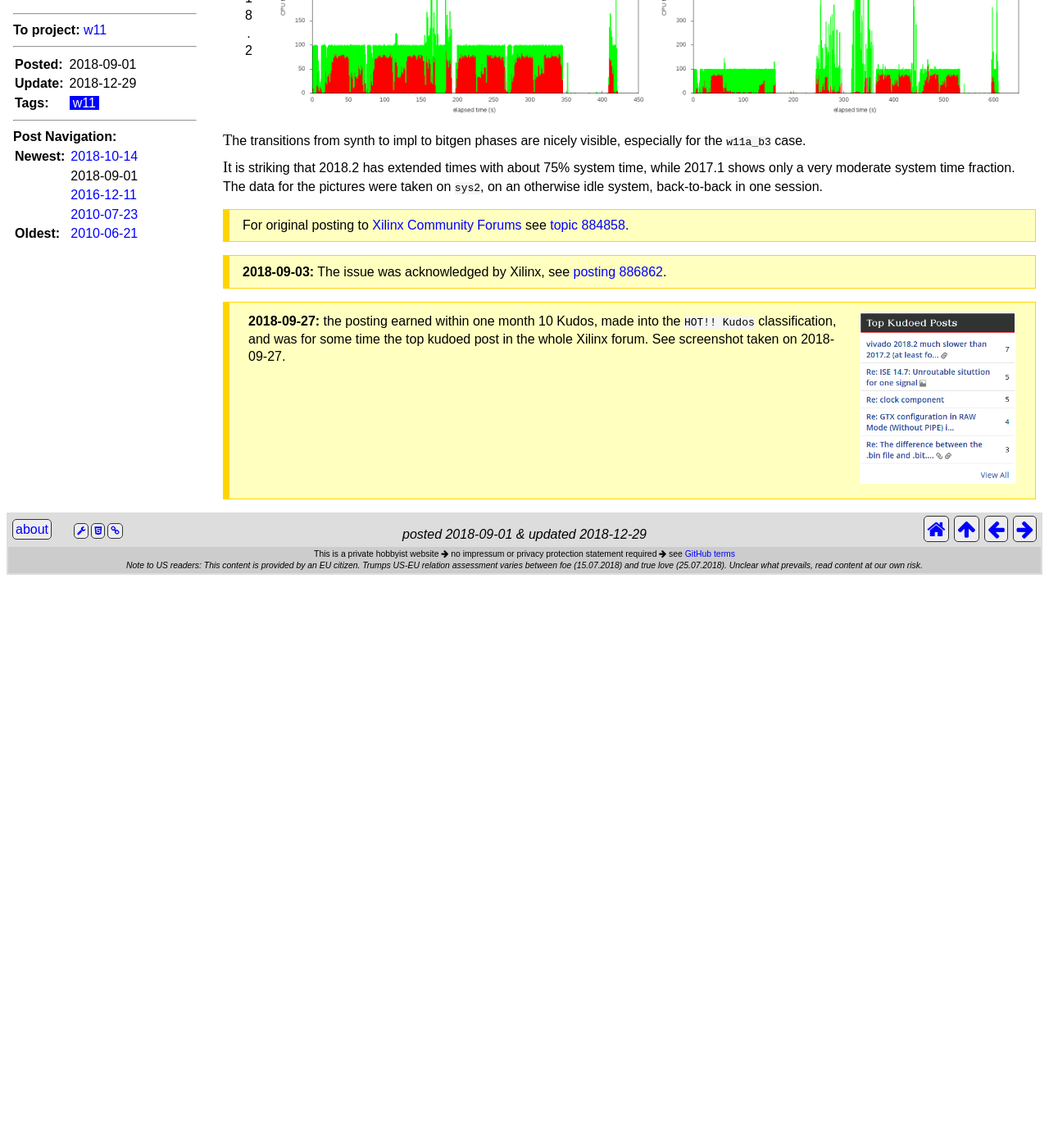
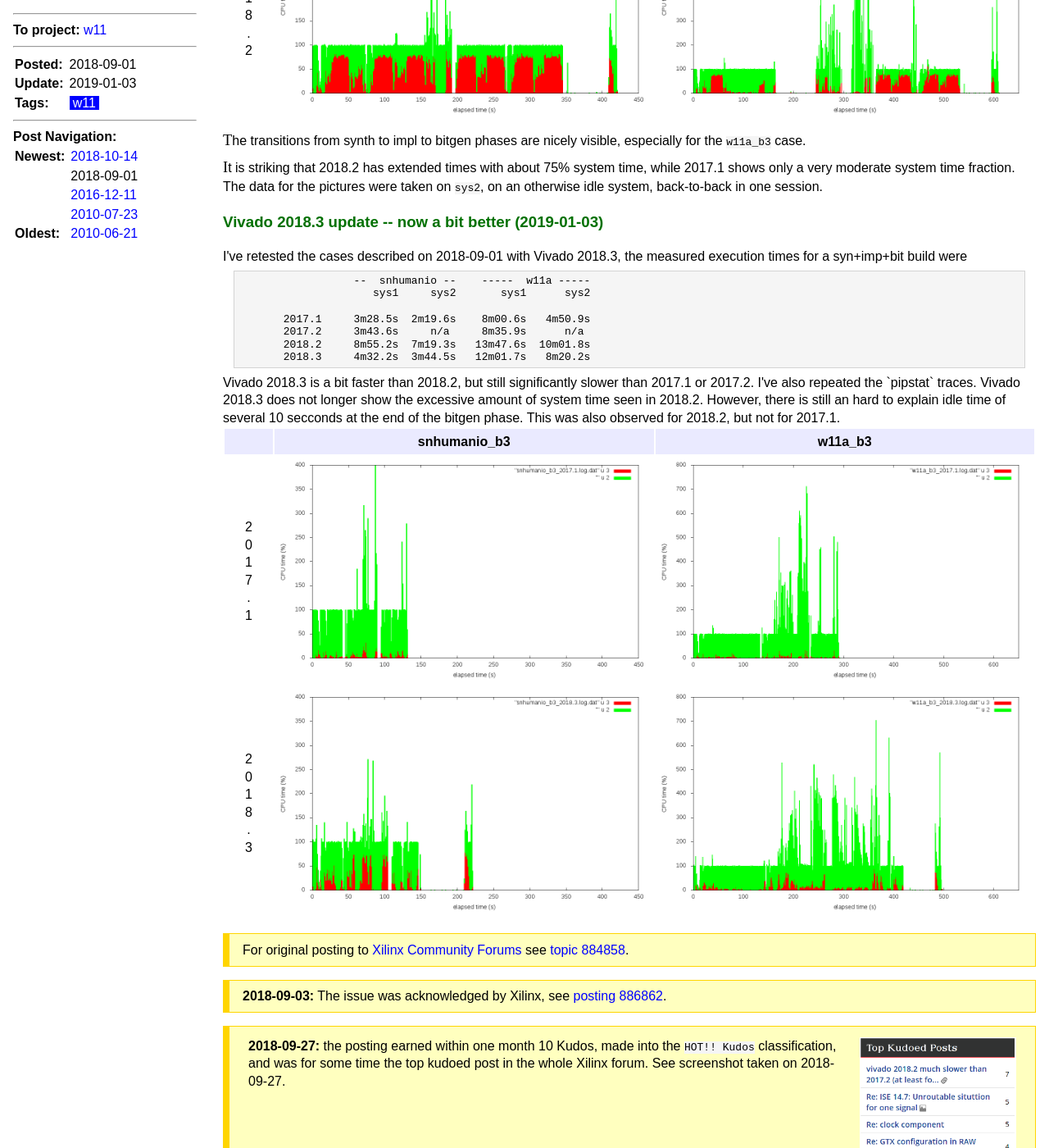
Before and after one commit to wfjm/wfjm.github.io, a Jekyll site: the page built from _posts/w11/2018-09-01-vivado-2018.2-much-slower.html, in a window 1280 px wide and 1400 px high, scrolled down 2527 px. Shown: the whole window at 82% size. Built offline with Jekyll 4.4.1, drawn with Linux system fonts in a browser that asks for light colours; before the commit the page ends 3236 px from its top, so only the background shows below that; some of the changed text lies outside the part shown.

Commit message:
blog update; w11a MIG update

```diff
--- a/_posts/w11/2018-09-01-vivado-2018.2-much-slower.html
+++ b/_posts/w11/2018-09-01-vivado-2018.2-much-slower.html
@@ -3,7 +3,7 @@ title: "vivado 2018.2 much slower than 2017.2"
 tags:  ["w11"]
 #
 my:
-  changedate: 2018-12-29
+  changedate: 2019-01-03
   figpath : ../../downloads/posts/w11/2018-09-01
 ---
 <h2>vivado 2018.2 much slower than 2017.2</h2>
@@ -210,6 +210,73 @@ pictures were taken on <code>sys2</code>, on an otherwise idle system,
 back-to-back in one session.
 </p>
 
+<h3>Vivado 2018.3 update -- now a bit better (2019-01-03)</h3>
+I've retested the cases described on 2018-09-01 with Vivado 2018.3, the
+measured execution times for a syn+imp+bit build were
+
+<pre class="code">
+                 --  snhumanio --    -----  w11a -----
+                    sys1     sys2       sys1      sys2
+
+      2017.1     3m28.5s  2m19.6s    8m00.6s   4m50.9s
+      2017.2     3m43.6s     n/a     8m35.9s      n/a
+      2018.2     8m55.2s  7m19.3s   13m47.6s  10m01.8s
+      2018.3     4m32.2s  3m44.5s   12m01.7s   8m20.2s
+</pre>
+
+Vivado 2018.3 is a bit faster than 2018.2, but still significantly slower
+than 2017.1 or 2017.2. I've also repeated the `pipstat` traces. Vivado
+2018.3 does not longer show the excessive amount of system time seen
+in 2018.2. However, there is still an hard to explain idle time of
+several 10 secconds at the end of the bitgen phase. This was also observed
+for 2018.2, but not for 2017.1.
+
+<table>
+  <thead>
+    <tr>
+      <th style="width: 2em"></th>
+      <th style="width: 47%">snhumanio_b3</th>
+      <th style="width: 47%">w11a_b3</th>
+    </tr>
+  </thead>
+  <tbody>
+    <tr>
+      <td class="ha-center">2<br />0<br />1<br />7<br />.<br />1</td>
+      <td>
+        <a href="{{page.my.figpath}}/snhumanio_b3_2017.1.png">
+          <img style="max-width: 100%; height: auto" alt="snhumanio_b3: 2017.1"
+               src="{{page.my.figpath}}/snhumanio_b3_2017.1.png"
+               width="1000" height="600">
+        </a>
+      </td>
+      <td>
+        <a href="{{page.my.figpath}}/w11a_b3_2017.1.png">
+          <img style="max-width: 100%; height: auto" alt="w11a_b3: 2017.1"
+               src="{{page.my.figpath}}/w11a_b3_2017.1.png"
+               width="1000" height="600">
+        </a>
+      </td>
+    </tr>
+    <tr>
+      <td class="ha-center">2<br />0<br />1<br />8<br />.<br />3</td>
+      <td>
+        <a href="{{page.my.figpath}}/snhumanio_b3_2018.3.png">
+          <img style="max-width: 100%; height: auto" alt="snhumanio_b3: 2018.3"
+               src="{{page.my.figpath}}/snhumanio_b3_2018.3.png"
+               width="1000" height="600">
+        </a>
+      </td>
+      <td>
+        <a href="{{page.my.figpath}}/w11a_b3_2018.3.png">
+          <img style="max-width: 100%; height: auto" alt="w11a_b3: 2018.3"
+               src="{{page.my.figpath}}/w11a_b3_2018.3.png"
+               width="1000" height="600">
+          </a>
+      </td>
+    </tr>
+  </tbody>
+</table>
+
 
 <div class="notebox">
   For original posting to
@@ -242,3 +309,8 @@ back-to-back in one session.
     </tr>
   </tbody></table>
 </div>
+
+<div class="notebox">
+  <b>2019-01-03:</b> Posted vivado 2018.3 update, see
+  <a href="https://forums.xilinx.com/t5/Synthesis/vivado-2018-2-much-slower-than-2017-2-at-least-for-small-designs/m-p/925575#M29456">posting 925575</a>.
+</div>
```
Also changed, not shown: home/w11/impl/dirlayout.html (+8 -3 lines), home/w11/impl/index.html (+8 -4 lines), home/w11/index.html (+10 -2 lines), home/w11/proj/releases.html (+7 -3 lines), downloads/posts/w11/2018-09-01/snhumanio_b3_2018.3.png (added), downloads/posts/w11/2018-09-01/w11a_b3_2018.3.png (added).
